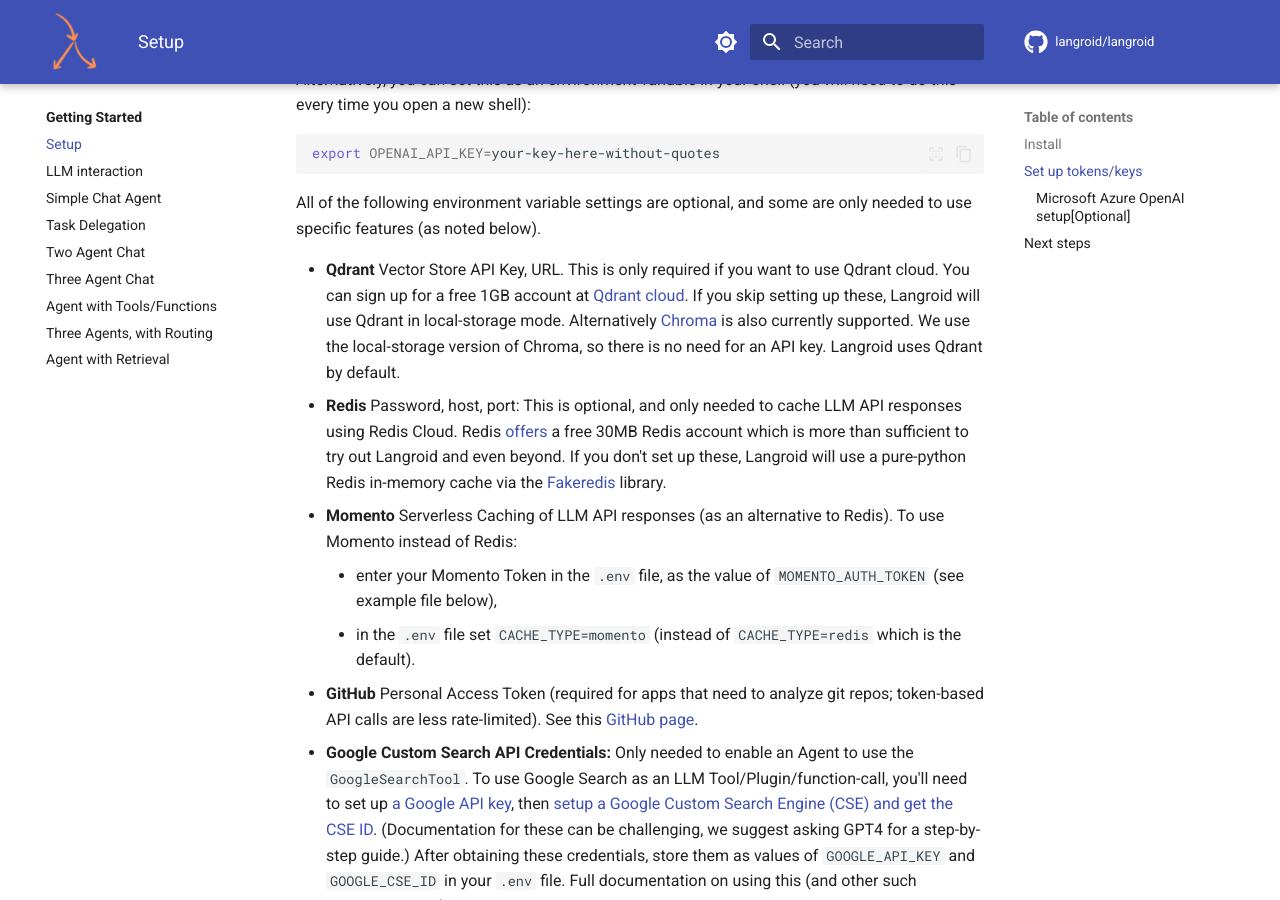
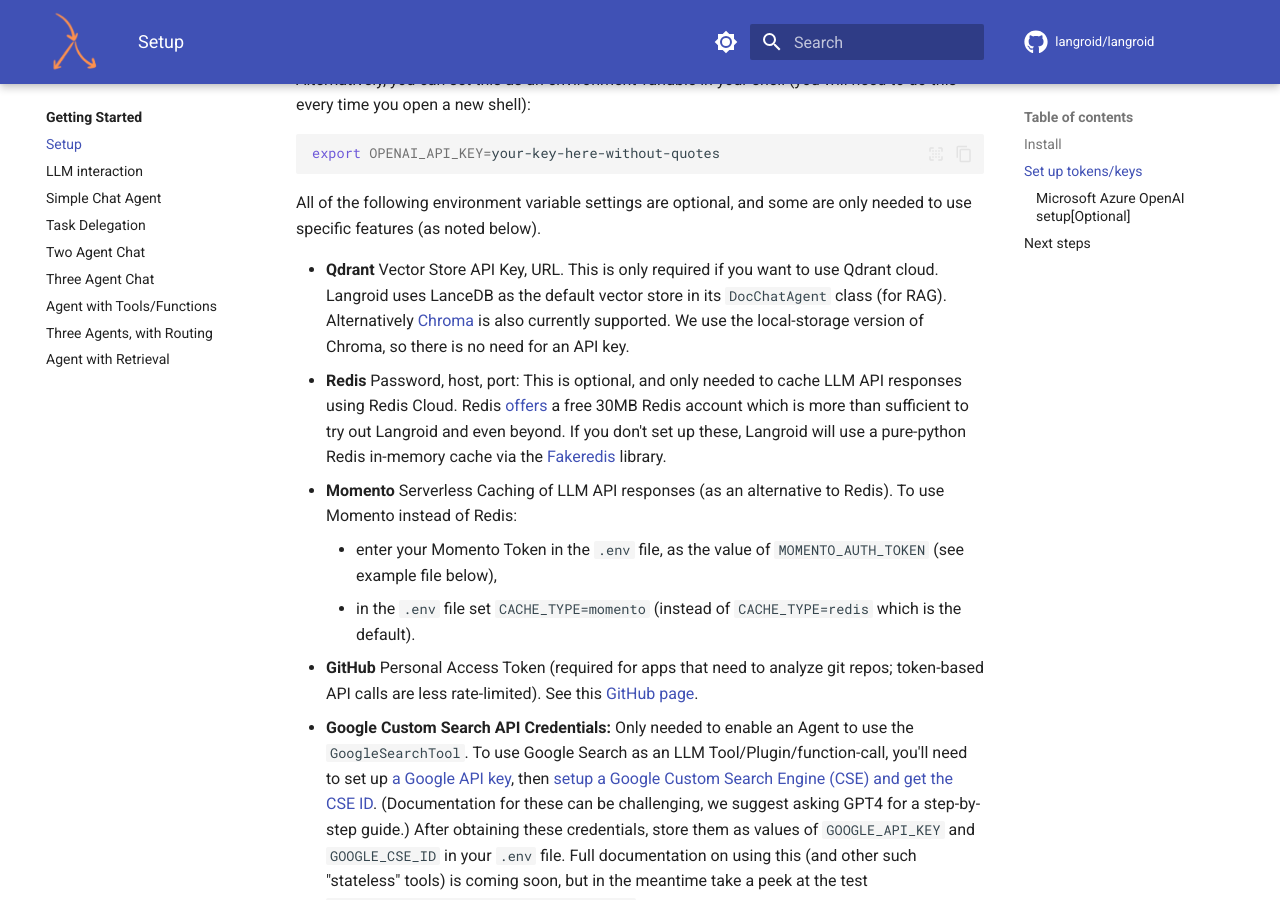
Before and after one commit to langroid/langroid, an MkDocs documentation site: the page built from docs/quick-start/setup.md, in a window 1280 px wide and 900 px high, scrolled down 1365 px. Built offline with MkDocs 1.6.1 and Material for MkDocs 9.7.7, drawn with Linux system fonts in a browser that asks for light colours; comment, search, counter and statistics services are not loaded.

Commit message:
update docs qdrant -> lancedb

```diff
--- a/docs/quick-start/setup.md
+++ b/docs/quick-start/setup.md
@@ -74,11 +74,9 @@
 to use specific features (as noted below).
 
 - **Qdrant** Vector Store API Key, URL. This is only required if you want to use Qdrant cloud.
-  You can sign up for a free 1GB account at [Qdrant cloud](https://cloud.qdrant.io).
-  If you skip setting up these, Langroid will use Qdrant in local-storage mode.
+  Langroid uses LanceDB as the default vector store in its `DocChatAgent` class (for RAG).
   Alternatively [Chroma](https://docs.trychroma.com/) is also currently supported.
   We use the local-storage version of Chroma, so there is no need for an API key.
-  Langroid uses Qdrant by default.
 - **Redis** Password, host, port: This is optional, and only needed to cache LLM API responses
   using Redis Cloud. Redis [offers](https://redis.com/try-free/) a free 30MB Redis account
   which is more than sufficient to try out Langroid and even beyond.
```
Also changed, not shown: README.md (+5 -6 lines).
